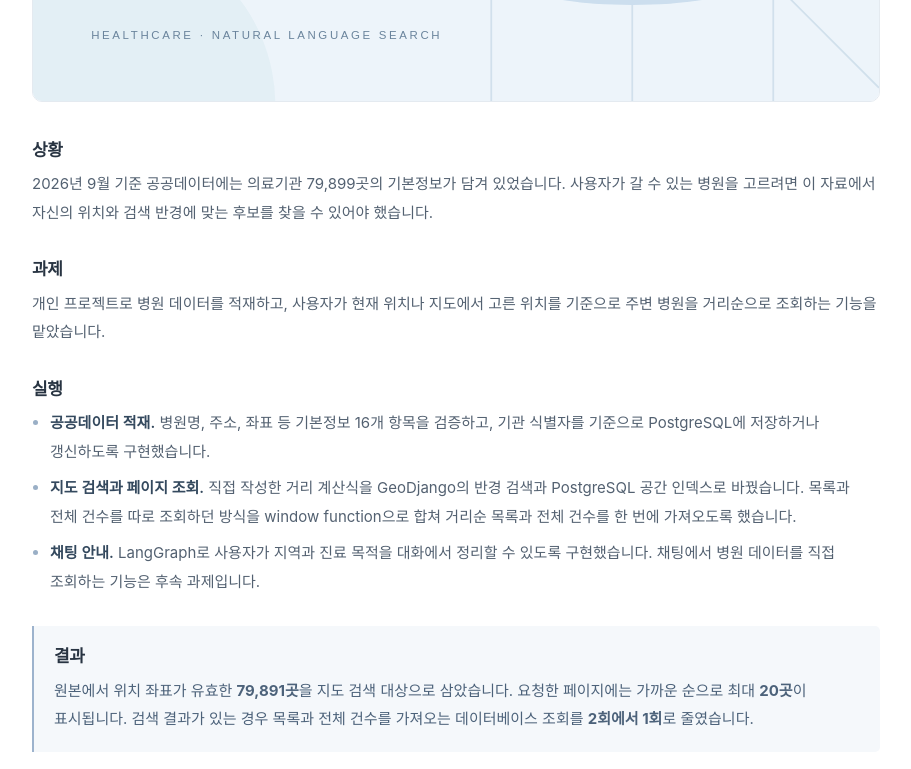
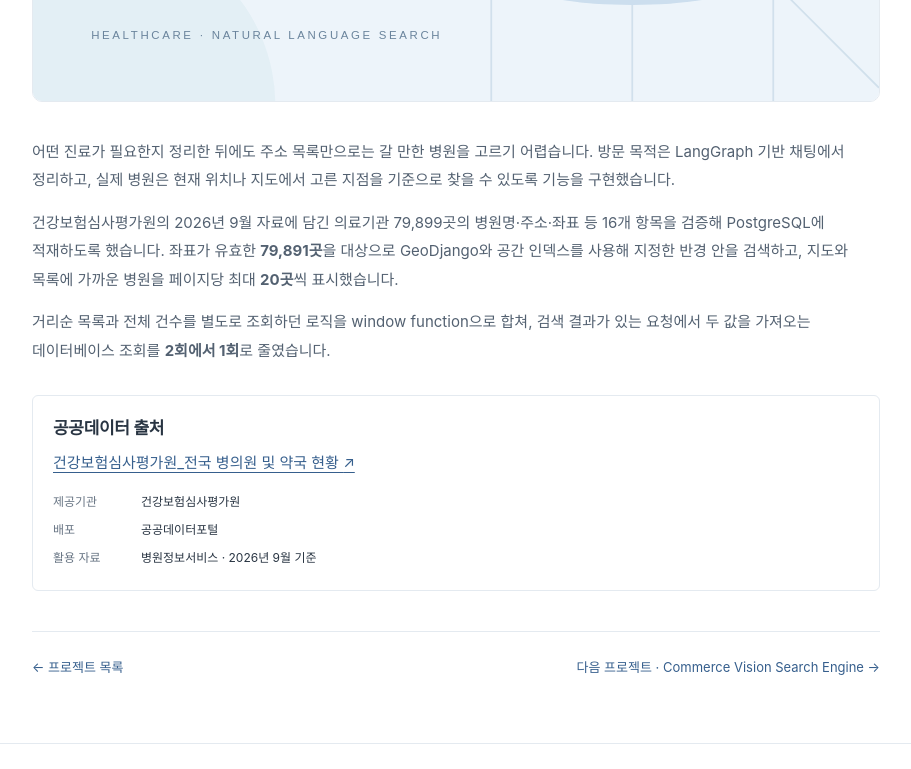
Before and after one commit to ohnoegg/ohnoegg.github.io, a plain HTML site: page projects/modudoctor/index.html in a window 1280 px wide. Shown: the part 840-1609 px from the top of the page, without its empty margins (184-1095 px from the left). Drawn offline with Linux system fonts and the light colour scheme.

Commit message:
Integrate portfolio achievements into project narratives

```diff
--- a/projects/modudoctor/index.html
+++ b/projects/modudoctor/index.html
@@ -50,25 +50,10 @@
             </div>
             <img class="project-cover" src="../../assets/projects/modudoctor.svg" width="960" height="540" alt="" />
             <div class="project-body">
-              <div class="project-detail">
-                <h2>상황</h2>
-                <p>2026년 9월 기준 공공데이터에는 의료기관 79,899곳의 기본정보가 담겨 있었습니다. 사용자가 갈 수 있는 병원을 고르려면 이 자료에서 자신의 위치와 검색 반경에 맞는 후보를 찾을 수 있어야 했습니다.</p>
-              </div>
-              <div class="project-detail">
-                <h2>과제</h2>
-                <p>개인 프로젝트로 병원 데이터를 적재하고, 사용자가 현재 위치나 지도에서 고른 위치를 기준으로 주변 병원을 거리순으로 조회하는 기능을 맡았습니다.</p>
-              </div>
-              <div class="project-detail">
-                <h2>실행</h2>
-                <ul class="detail-list">
-                  <li><strong>공공데이터 적재.</strong> 병원명, 주소, 좌표 등 기본정보 16개 항목을 검증하고, 기관 식별자를 기준으로 PostgreSQL에 저장하거나 갱신하도록 구현했습니다.</li>
-                  <li><strong>지도 검색과 페이지 조회.</strong> 직접 작성한 거리 계산식을 GeoDjango의 반경 검색과 PostgreSQL 공간 인덱스로 바꿨습니다. 목록과 전체 건수를 따로 조회하던 방식을 window function으로 합쳐 거리순 목록과 전체 건수를 한 번에 가져오도록 했습니다.</li>
-                  <li><strong>채팅 안내.</strong> LangGraph로 사용자가 지역과 진료 목적을 대화에서 정리할 수 있도록 구현했습니다. 채팅에서 병원 데이터를 직접 조회하는 기능은 후속 과제입니다.</li>
-                </ul>
-              </div>
-              <div class="project-outcome">
-                <h2>결과</h2>
-                <p>원본에서 위치 좌표가 유효한 <strong>79,891곳</strong>을 지도 검색 대상으로 삼았습니다. 요청한 페이지에는 가까운 순으로 최대 <strong>20곳</strong>이 표시됩니다. 검색 결과가 있는 경우 목록과 전체 건수를 가져오는 데이터베이스 조회를 <strong>2회에서 1회</strong>로 줄였습니다.</p>
+              <div class="project-detail case-narrative">
+                <p>어떤 진료가 필요한지 정리한 뒤에도 주소 목록만으로는 갈 만한 병원을 고르기 어렵습니다. 방문 목적은 LangGraph 기반 채팅에서 정리하고, 실제 병원은 현재 위치나 지도에서 고른 지점을 기준으로 찾을 수 있도록 기능을 구현했습니다.</p>
+                <p>건강보험심사평가원의 2026년 9월 자료에 담긴 의료기관 79,899곳의 병원명·주소·좌표 등 16개 항목을 검증해 PostgreSQL에 적재하도록 했습니다. 좌표가 유효한 <strong>79,891곳</strong>을 대상으로 GeoDjango와 공간 인덱스를 사용해 지정한 반경 안을 검색하고, 지도와 목록에 가까운 병원을 페이지당 최대 <strong>20곳</strong>씩 표시했습니다.</p>
+                <p>거리순 목록과 전체 건수를 별도로 조회하던 로직을 window function으로 합쳐, 검색 결과가 있는 요청에서 두 값을 가져오는 데이터베이스 조회를 <strong>2회에서 1회</strong>로 줄였습니다.</p>
               </div>
               <section class="project-detail data-source" aria-labelledby="data-source-title">
                 <h2 id="data-source-title">공공데이터 출처</h2>
--- a/styles.css
+++ b/styles.css
@@ -109,20 +109,14 @@ h3 { font-size: 24px; line-height: 1.4; font-weight: 650; letter-spacing: -.6px;
 .tech-tags span { overflow-wrap: anywhere; }
 .project-body { display: grid; gap: 24px; margin-top: 28px; font-size: 14px; line-height: 1.9; word-break: keep-all; overflow-wrap: anywhere; }
 .project-body h2 { margin-bottom: 7px; color: var(--text); font-size: 17px; font-weight: 650; letter-spacing: -.3px; }
-.project-detail p, .detail-list { color: #536171; }
-.detail-list { padding-left: 18px; margin: 0; }
-.detail-list li + li { margin-top: 8px; }
-.detail-list li::marker { color: #9aafc6; }
-.detail-list strong { font-weight: 600; color: #34495e; }
-.project-outcome { padding: 18px 20px; background: var(--soft); border-left: 2px solid #9db3cd; border-radius: 0 5px 5px 0; }
-.project-outcome p { color: #4c627a; }
+.project-detail p { color: #536171; }
+.case-narrative p + p { margin-top: 14px; }
 
 .experience-content { font-size: 14px; line-height: 1.9; word-break: keep-all; overflow-wrap: anywhere; }
 .experience-role { margin-bottom: 8px; color: var(--muted); font-size: 12px; font-weight: 550; }
 .experience-content h3 { font-size: 20px; }
 .experience-content .entry-period { margin-top: 8px; }
-.experience-stages { display: grid; gap: 16px; margin-top: 18px; }
-.experience-stages h4 { margin-bottom: 4px; font-size: 14px; font-weight: 650; }
+.experience-content .case-narrative { margin-top: 18px; }
 .experience-content .tech-tags { margin-top: 20px; }
 .skill-list { display: grid; gap: 24px; }
 .skill-list > div { display: grid; grid-template-columns: 105px minmax(0, 1fr); gap: 16px; align-items: start; }
@@ -173,7 +167,6 @@ h3 { font-size: 24px; line-height: 1.4; font-weight: 650; letter-spacing: -.6px;
   .project-links { gap: 7px; }
   .project-link, .link-unavailable { padding: 9px 10px; font-size: 11px; }
   .project-body { font-size: 13px; line-height: 1.95; }
-  .project-outcome { padding: 15px 16px; }
   .tech-tags li { font-size: 10px; }
   .tech-tags img { width: 17px; height: 17px; }
   .skill-list { gap: 18px; }
@@ -190,7 +183,7 @@ h3 { font-size: 24px; line-height: 1.4; font-weight: 650; letter-spacing: -.6px;
   .site-header, .page-tabs, .skip-link, .site-footer { display: none; }
   .profile { margin-top: 0; }
   .resume-section { gap: 24px; margin-top: 28px; padding-top: 24px; }
-  .project-detail, .project-outcome, .project-stack { break-inside: avoid; }
+  .project-detail, .project-stack { break-inside: avoid; }
   .project-link, .link-unavailable, .tech-tags li { print-color-adjust: exact; }
   a { color: inherit; }
 }
```
Also changed, not shown: index.html (+3 -17 lines), projects/commerce-vision/index.html (+4 -18 lines), projects/index.html (+1 -1 lines), projects/kkotdongnae/index.html (+3 -18 lines).
